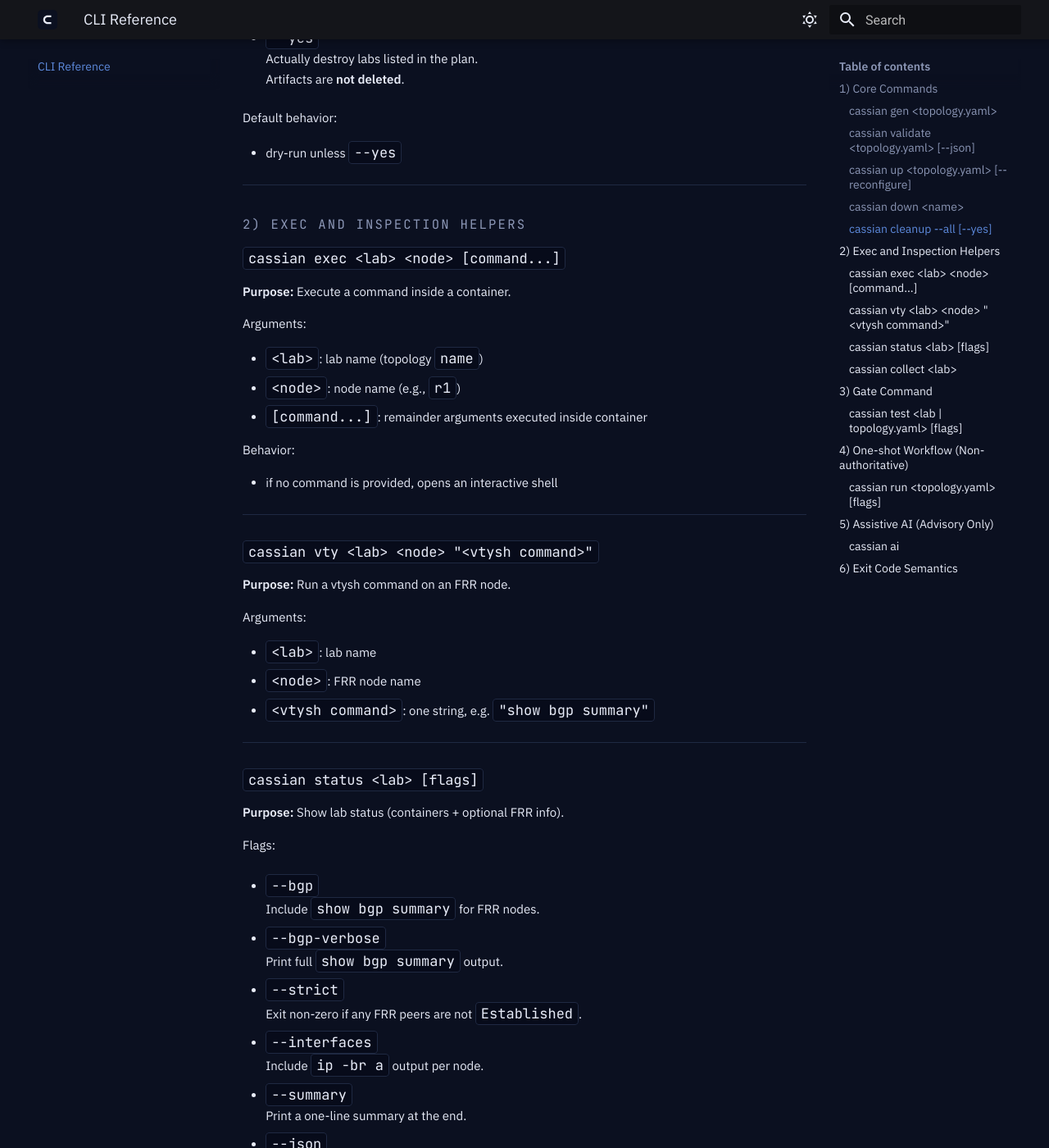
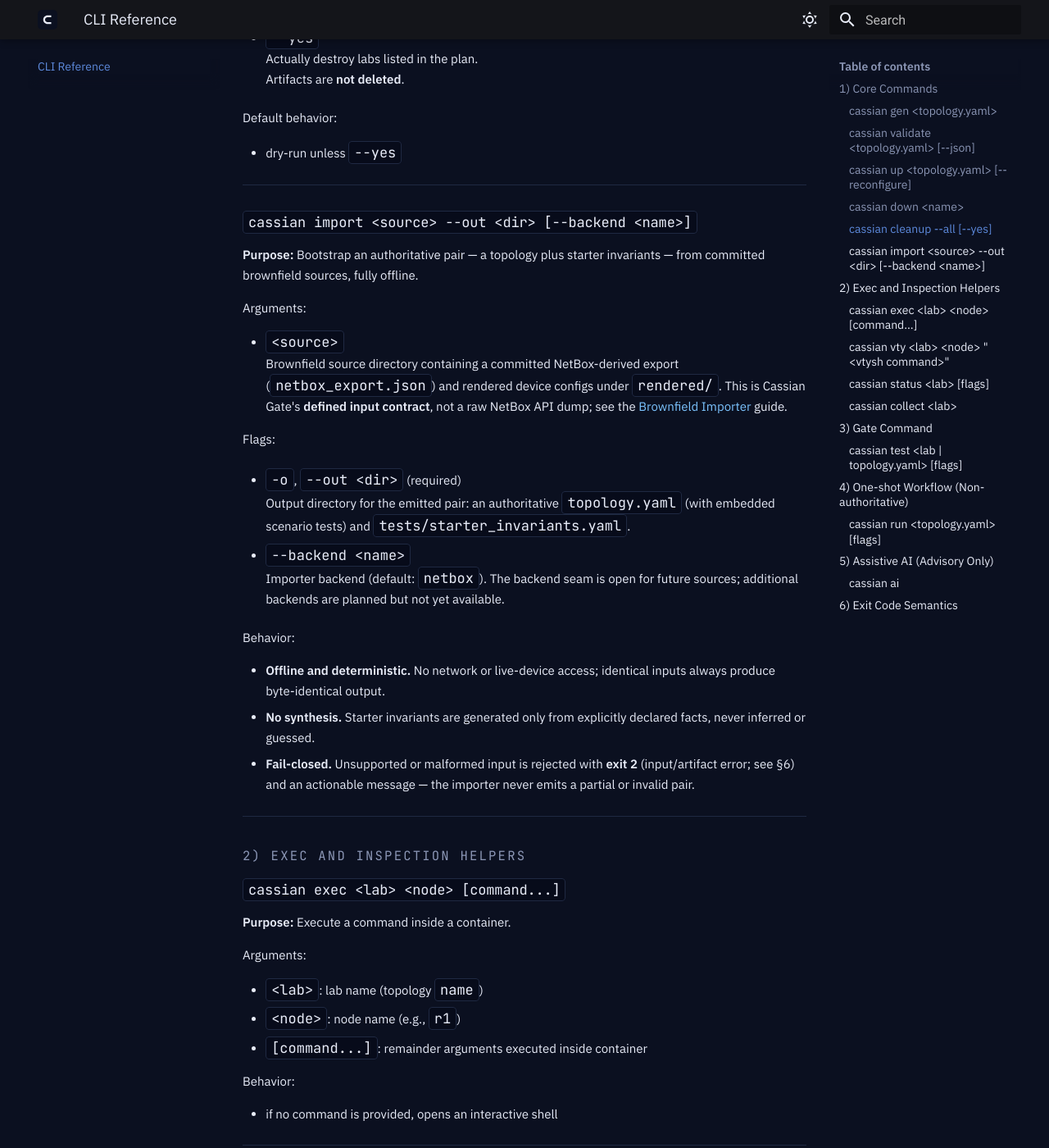
Before and after one commit to cassian-gate/cassian-gate, an MkDocs documentation site: the page built from docs/cli-reference-v1.md, in a window 1280 px wide and 1400 px high, scrolled down 1572 px. Shown: the whole window at 82% size. Built offline with MkDocs 1.6.1 and Material for MkDocs 9.7.7, drawn with Linux system fonts in a browser that asks for light colours; the version menu is left out.

Commit message:
WI-7: document cassian import in CLI Reference (§4.14)
- docs/cli-reference-v1.md: add 'cassian import' entry at end of Core Commands (source, --out, --backend; exit-2 fail-closed; offline/deterministic; no-synthesis)

- framed as Cassian's defined input contract, not a raw NetBox dump; forward link to brownfield-importer.md (created in WI-8)

per handover phase1b-4_14-brownfield-importer-handover-v8 (PBE-1b-6)

```diff
--- a/docs/cli-reference-v1.md
+++ b/docs/cli-reference-v1.md
@@ -70,6 +70,31 @@
 Default behavior:
 
 * dry-run unless `--yes`
+
+---
+
+### `cassian import <source> --out <dir> [--backend <name>]`
+
+**Purpose:** Bootstrap an authoritative pair — a topology plus starter invariants — from committed brownfield sources, fully offline.
+
+Arguments:
+
+* `<source>`
+  Brownfield source directory containing a committed NetBox-derived export (`netbox_export.json`) and rendered device configs under `rendered/`. This is Cassian Gate's **defined input contract**, not a raw NetBox API dump; see the [Brownfield Importer](brownfield-importer.md) guide.
+
+Flags:
+
+* `-o`, `--out <dir>` (required)
+  Output directory for the emitted pair: an authoritative `topology.yaml` (with embedded scenario tests) and `tests/starter_invariants.yaml`.
+
+* `--backend <name>`
+  Importer backend (default: `netbox`). The backend seam is open for future sources; additional backends are planned but not yet available.
+
+Behavior:
+
+* **Offline and deterministic.** No network or live-device access; identical inputs always produce byte-identical output.
+* **No synthesis.** Starter invariants are generated only from explicitly declared facts, never inferred or guessed.
+* **Fail-closed.** Unsupported or malformed input is rejected with **exit 2** (input/artifact error; see §6) and an actionable message — the importer never emits a partial or invalid pair.
 
 ---
 
```
